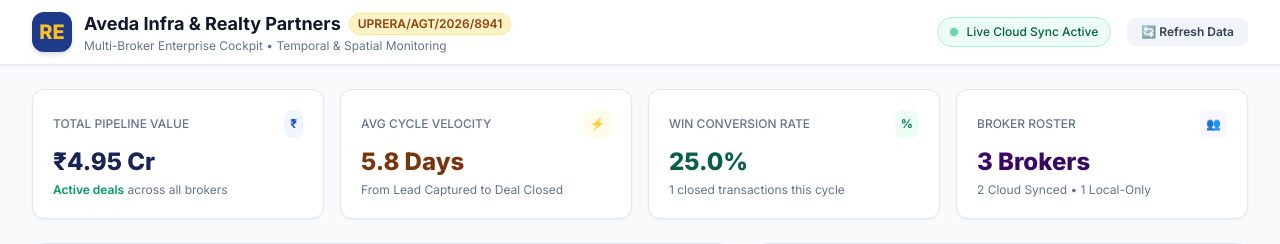
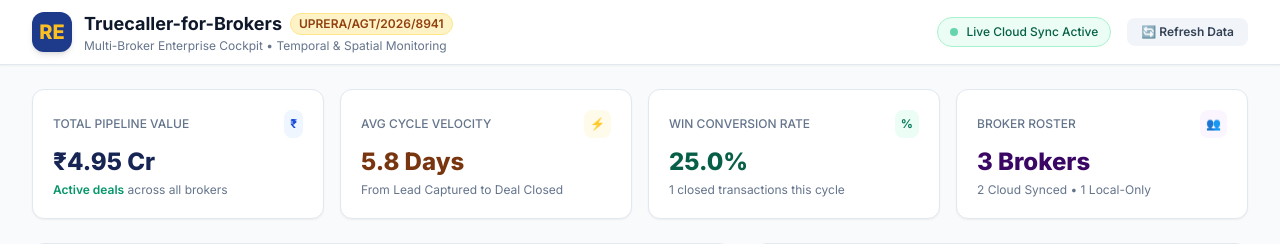
Before and after one commit to mrity222-ai/Truecaller-for-Brokers, a Spring Boot app: page /admin in a window 1280 px wide. Shown: the top 244 px of the page. Run offline with Spring Boot 4, Linux system fonts and the light colour scheme; data comes from the database, SQL or seed files in the repository; data that the repository does not hold is empty; some libraries are stand-ins or nearby versions.

Commit message:
refactor: replace Aveda branding with Truecaller-for-Brokers

```diff
--- a/realestate_backend_api/src/main/java/com/realestate/backend/RealEstateApplication.java
+++ b/realestate_backend_api/src/main/java/com/realestate/backend/RealEstateApplication.java
@@ -23,7 +23,7 @@ public class RealEstateApplication {
         return args -> {
             if (companyRepo.count() == 0) {
                 Company company = Company.builder()
-                        .companyName("Aveda Infra & Realty Partners")
+                        .companyName("Truecaller-for-Brokers")
                         .reraRegistrationNumber("UPRERA/AGT/2026/8941")
                         .createdAt(LocalDateTime.now())
                         .build();
--- a/realestate_backend_api/src/main/resources/static/admin/index.html
+++ b/realestate_backend_api/src/main/resources/static/admin/index.html
@@ -31,7 +31,7 @@
                 </div>
                 <div>
                     <div class="flex items-center gap-2">
-                        <h1 class="text-lg font-bold text-slate-900" id="headerCompanyName">Aveda Infra & Realty Partners</h1>
+                        <h1 class="text-lg font-bold text-slate-900" id="headerCompanyName">Truecaller-for-Brokers</h1>
                         <span class="text-xs font-semibold px-2 py-0.5 rounded-full bg-amber-100 text-amber-800 border border-amber-200">
                             UPRERA/AGT/2026/8941
                         </span>
```
